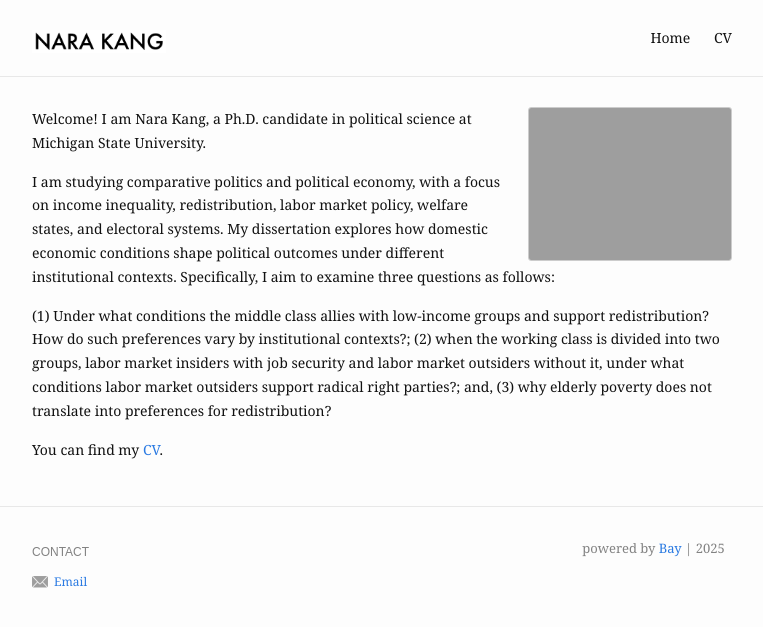
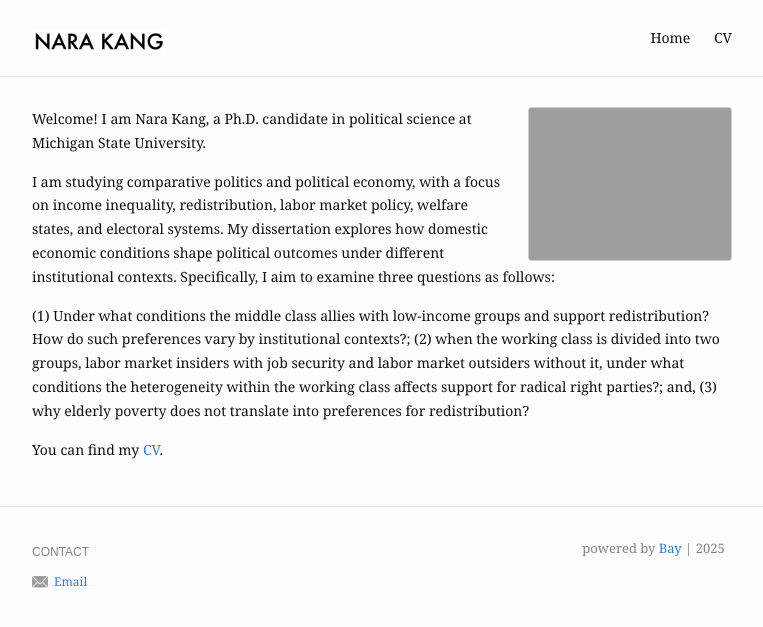
Before and after one commit to nara-kang/nara-kang.github.io, a Jekyll site: the page built from index.md, in a window 1280 px wide. Shown: the top 627 px of the page, without its empty margins (258-1021 px from the left). Built offline with Jekyll 4.4.1, drawn with Linux system fonts in a browser that asks for light colours.

Commit message:
modify index

```diff
--- a/index.md
+++ b/index.md
@@ -20,7 +20,7 @@ profile_picture:
  support redistribution? How do such preferences vary by institutional contexts?;
  (2) when the working class is divided into two groups, labor market insiders with job security
  and labor market outsiders without it,
- under what conditions labor market outsiders support radical right parties?; and,
+ under what conditions the heterogeneity within the working class affects support for radical right parties?; and,
  (3) why elderly poverty does not translate into preferences for redistribution?
 
 <p>
```
